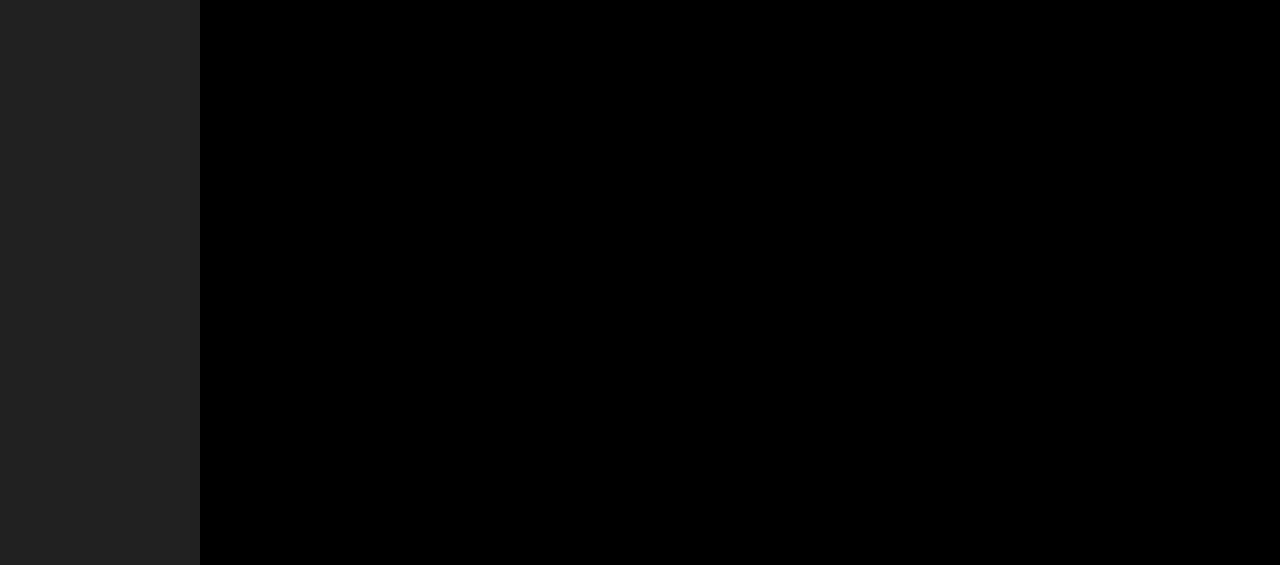
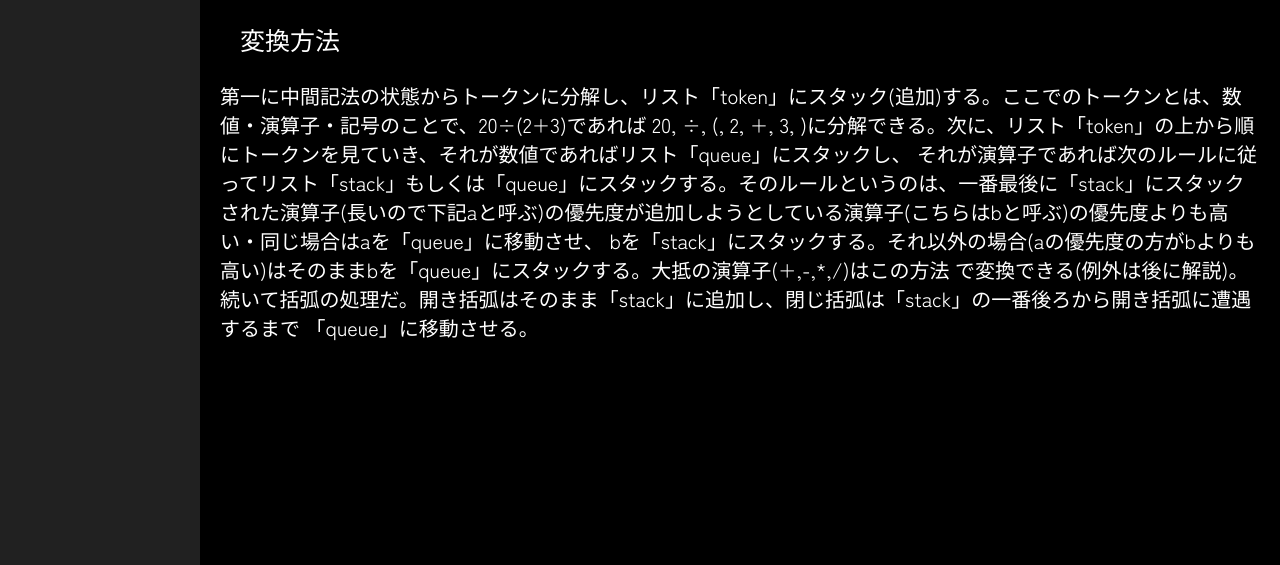
Before and after one commit to dragon-sub/dragon_sub, a plain HTML site: page myNotes.html in a window 1280 px wide. Shown: the part 235-800 px from the top of the page. Drawn offline with Linux system fonts and the light colour scheme.

Commit message:
myNotes.html

```diff
--- a/myNotes.html
+++ b/myNotes.html
@@ -26,8 +26,23 @@
 				</div>
 				<br/>
 				<div class="mainText">
-					逆ポーランド記法(RPN)とは「後配置記法」とも呼ばれ、演算子を数字の後ろに置く記法である。この記法のメリットは単純な計算(2+4/2、3^4^2)が中間記法よりも処理しやすいことであるが、
+					逆ポーランド記法(RPN)とは「後配置記法」とも呼ばれ、演算子を数字の後ろに置く記法である。この記法のメリットは単純な計算(2+4/2、3^4^2)
+					が中間記法よりも処理しやすいことであるが、
 					デメリットとしては方程式(2x=6)などの計算が余計複雑になることが挙げられる。
+				</div>
+				<br/>
+				<div class="mainTitle2">
+					変換方法
+				</div>
+				<br/>
+				<div class="mainText">
+					第一に中間記法の状態からトークンに分解し、リスト「token」にスタック(追加)する。ここでのトークンとは、数値・演算子・記号のことで、20÷(2+3)であれば
+					20, ÷, (, 2, +, 3, )に分解できる。次に、リスト「token」の上から順にトークンを見ていき、それが数値であればリスト「queue」にスタックし、
+					それが演算子であれば次のルールに従ってリスト「stack」もしくは「queue」にスタックする。そのルールというのは、一番最後に「stack」にスタック
+					された演算子(長いので下記aと呼ぶ)の優先度が追加しようとしている演算子(こちらはbと呼ぶ)の優先度よりも高い・同じ場合はaを「queue」に移動させ、
+					bを「stack」にスタックする。それ以外の場合(aの優先度の方がbよりも高い)はそのままbを「queue」にスタックする。大抵の演算子(+,-,*,/)はこの方法
+					で変換できる(例外は後に解説)。続いて括弧の処理だ。開き括弧はそのまま「stack」に追加し、閉じ括弧は「stack」の一番後ろから開き括弧に遭遇するまで
+					「queue」に移動させる。
 				</div>
 			</div>
 		</div>
```
